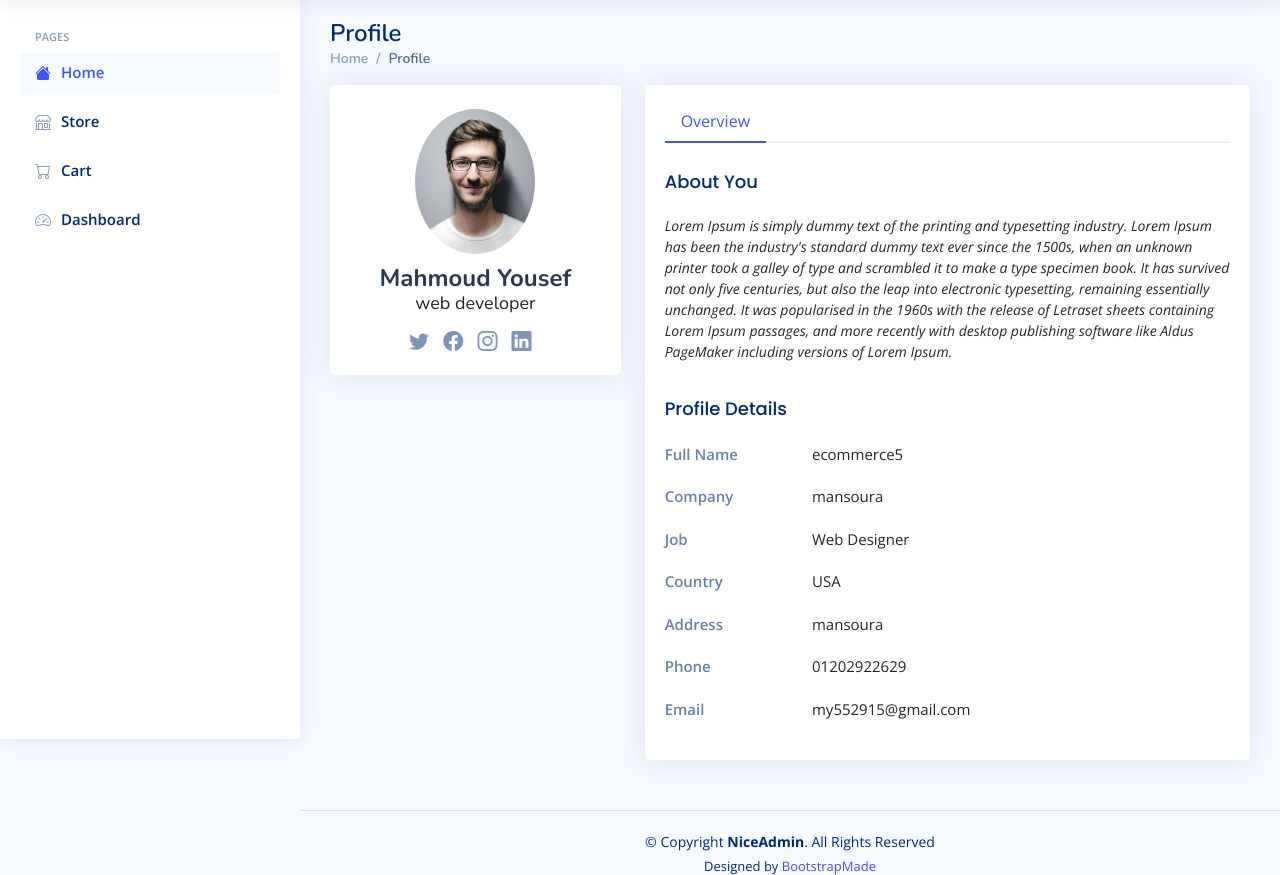
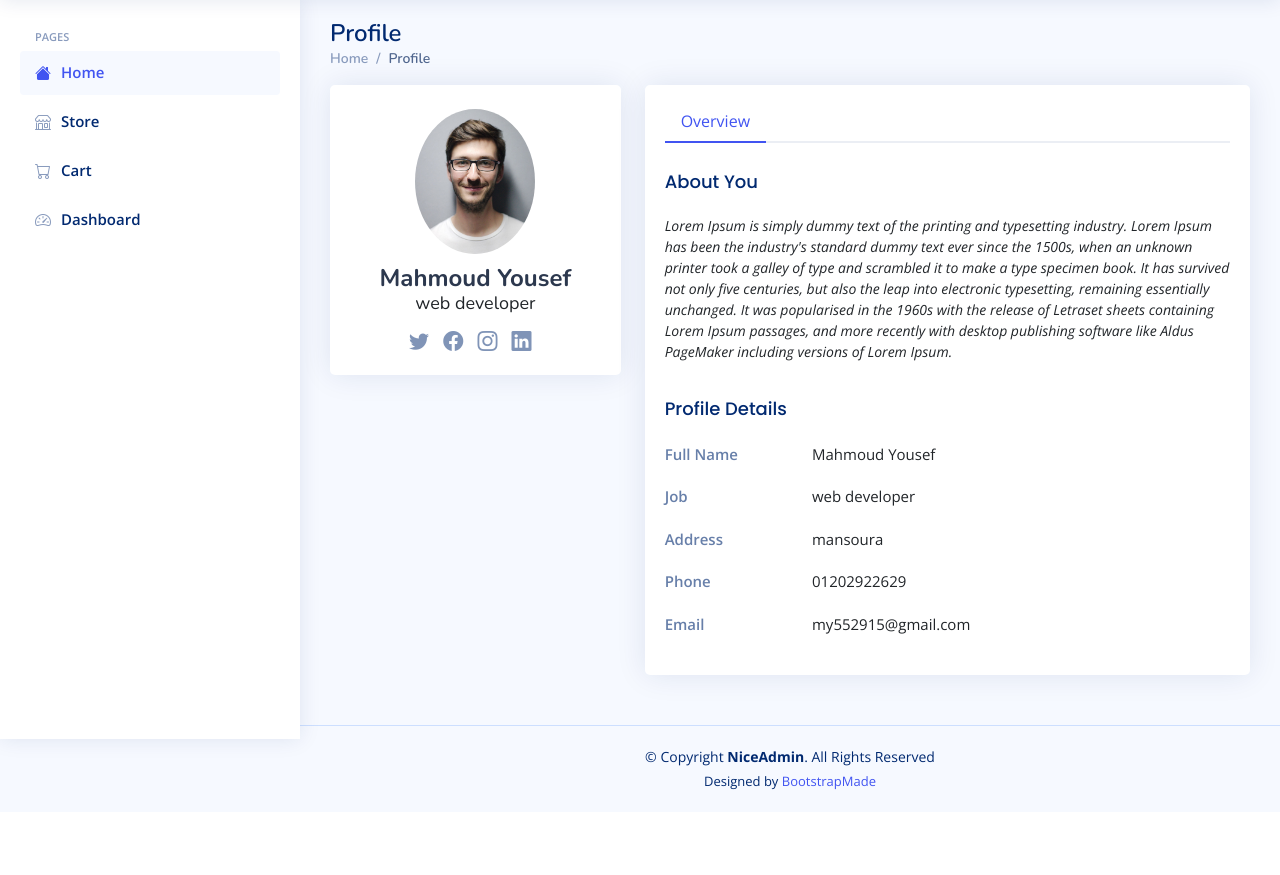
Before and after one commit to Mmy2000/E_Commerce-2, a Django app: page /accounts/profile/ in a window 1280 px wide. Shown: the part 61-936 px from the top of the page. After the commit the page ends 851 px from the top, so only its background shows below. Run offline with Django 4.2, Linux system fonts and the light colour scheme; a user stored in the database is signed in; data comes from the database, SQL or seed files in the repository; both versions use the stored data as it was after the commit; some libraries are stand-ins or nearby versions.

Commit message:
updating

```diff
--- a/accounts/models.py
+++ b/accounts/models.py
@@ -13,6 +13,8 @@ class Profile(models.Model):
     address = models.CharField(max_length=50)
     image = models.ImageField(upload_to='users/')
     about = models.TextField(max_length=4000 , blank=True , null=True)
+    country = models.CharField(max_length=50 ,blank=True, null=True)
+    company = models.CharField(max_length=100 ,blank=True, null=True)
     fb_link = models.URLField( max_length=200 , blank=True , null=True)
     twitter_link = models.URLField( max_length=200, blank=True , null=True)
     instagram_link = models.URLField( max_length=200, blank=True , null=True)
--- a/accounts/templates/profile/profile.html
+++ b/accounts/templates/profile/profile.html
@@ -238,41 +238,55 @@
                                     <p class="small fst-italic">{{profile.about}}</p>
 
                                     <h5 class="card-title">Profile Details</h5>
-
+                                    {% if profile.full_name %}
                                     <div class="row">
                                         <div class="col-lg-3 col-md-4 label ">Full Name</div>
-                                        <div class="col-lg-9 col-md-8">{{profile.user.username}}</div>
+                                        <div class="col-lg-9 col-md-8">{{profile.full_name}}</div>
                                     </div>
-
+                                    {% else %}
+                                    {% endif %}
+                                    {% if profile.company %}
                                     <div class="row">
                                         <div class="col-lg-3 col-md-4 label">Company</div>
-                                        <div class="col-lg-9 col-md-8">{{profile.address}}</div>
+                                        <div class="col-lg-9 col-md-8">{{profile.company}}</div>
                                     </div>
-
+                                    {% else %}
+                                    {% endif %}
+                                    {% if profile.headline %}
                                     <div class="row">
                                         <div class="col-lg-3 col-md-4 label">Job</div>
-                                        <div class="col-lg-9 col-md-8">Web Designer</div>
+                                        <div class="col-lg-9 col-md-8">{{profile.headline}}</div>
                                     </div>
-
+                                    {% else %}
+                                    {% endif %}
+                                    {% if profile.country %}
                                     <div class="row">
                                         <div class="col-lg-3 col-md-4 label">Country</div>
                                         <div class="col-lg-9 col-md-8">USA</div>
                                     </div>
-
+                                    {% else %}
+                                    {% endif %}
+                                    {% if profile.address %}
                                     <div class="row">
                                         <div class="col-lg-3 col-md-4 label">Address</div>
                                         <div class="col-lg-9 col-md-8">{{profile.address}}</div>
                                     </div>
-
+                                    {% else %}
+                                    {% endif %}
+                                    {% if profile.phone_number %}
                                     <div class="row">
                                         <div class="col-lg-3 col-md-4 label">Phone</div>
                                         <div class="col-lg-9 col-md-8">{{profile.phone_number}}</div>
                                     </div>
-
+                                    {% else %}
+                                    {% endif %}
+                                    {% if profile.user.email %}
                                     <div class="row">
                                         <div class="col-lg-3 col-md-4 label">Email</div>
                                         <div class="col-lg-9 col-md-8">{{profile.user.email}}</div>
                                     </div>
+                                    {% else %}
+                                    {% endif %}
 
                                 </div>
 
```
Also changed, not shown: accounts/migrations/0005_profile_company_profile_country.py (added), db.sqlite3, media/users/user_DRnhgRg.jpg (added).
